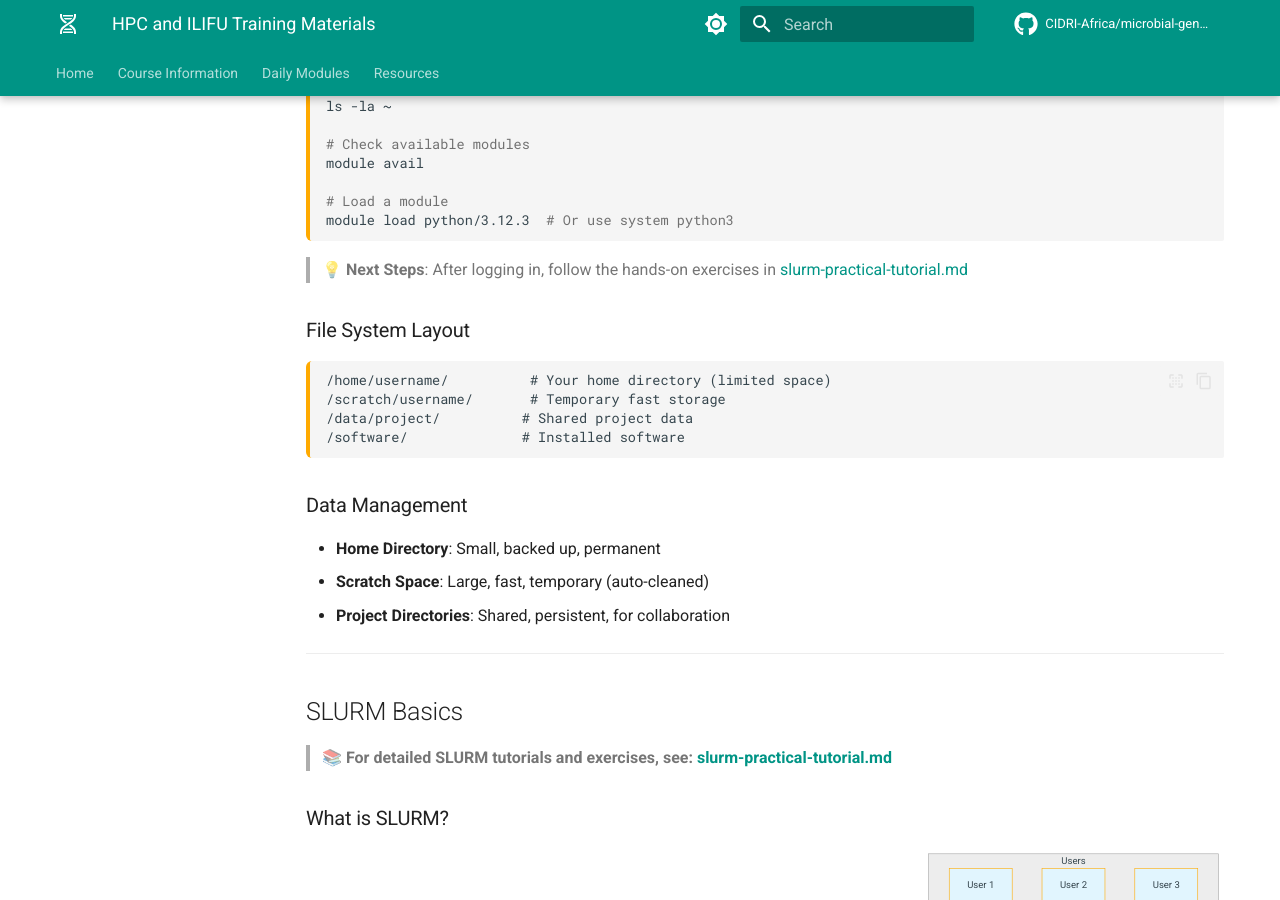
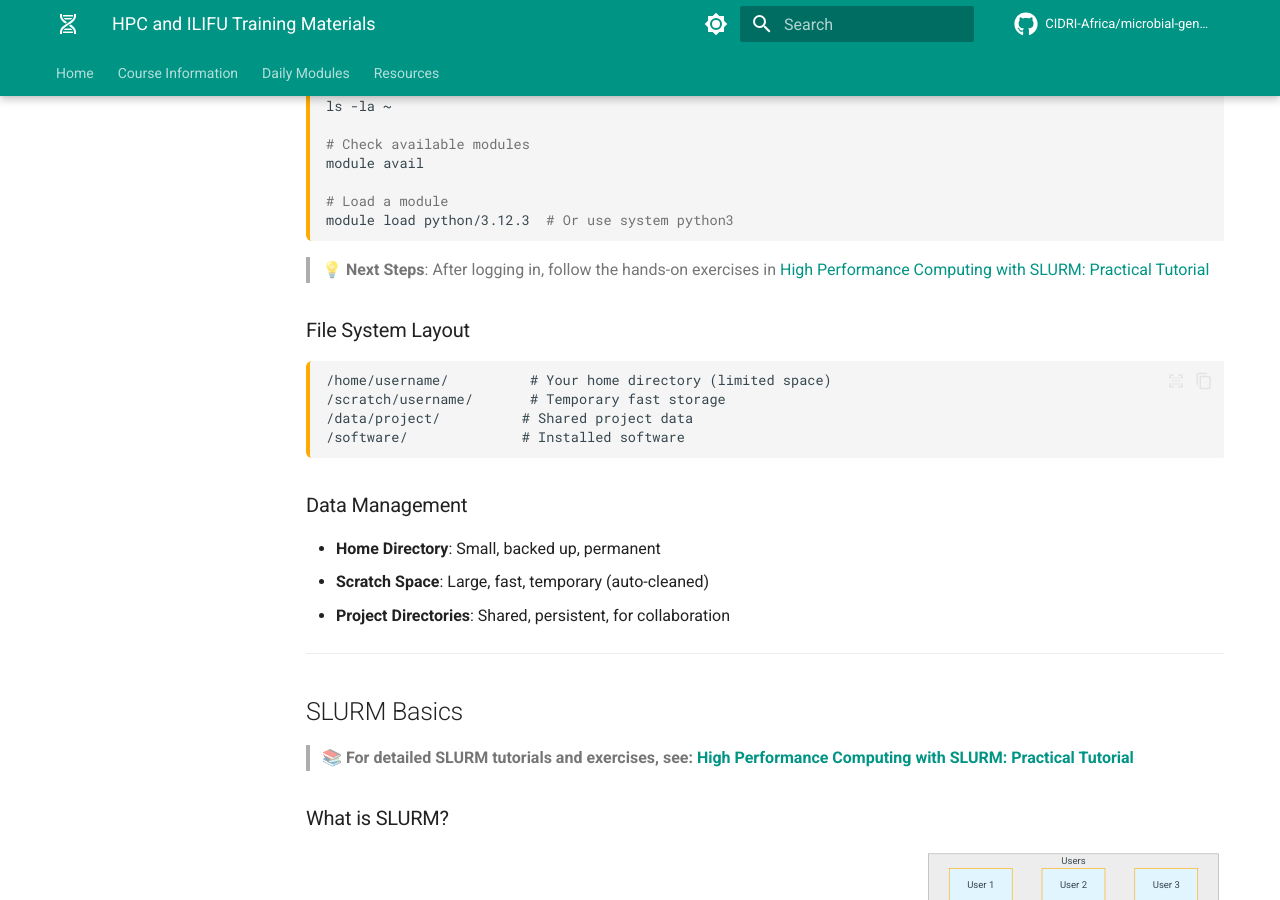
Before and after one commit to mamanambiya/microbial-genomics-training, an MkDocs documentation site: the page built from docs_src/day2/hpc-ilifu-training.md, in a window 1280 px wide and 900 px high, scrolled down 8969 px. Built offline with MkDocs 1.6.1 and Material for MkDocs 9.7.7, drawn with Linux system fonts in a browser that asks for light colours; comment, search, counter and statistics services are not loaded; some of the changed text lies outside the part shown.

Commit message:
Replace all .md filename references with proper document titles throughout documentation

````diff
--- a/docs_src/day2/hpc-ilifu-training.md
+++ b/docs_src/day2/hpc-ilifu-training.md
@@ -319,7 +319,7 @@ module avail
 module load python/3.12.3  # Or use system python3
 ```
 
-> 💡 **Next Steps**: After logging in, follow the hands-on exercises in [slurm-practical-tutorial.md](./slurm-practical-tutorial.md)
+> 💡 **Next Steps**: After logging in, follow the hands-on exercises in [High Performance Computing with SLURM: Practical Tutorial](./slurm-practical-tutorial.md)
 
 ### File System Layout
 
@@ -340,7 +340,7 @@ module load python/3.12.3  # Or use system python3
 
 ## SLURM Basics
 
-> 📚 **For detailed SLURM tutorials and exercises, see: [slurm-practical-tutorial.md](./slurm-practical-tutorial.md)**
+> 📚 **For detailed SLURM tutorials and exercises, see: [High Performance Computing with SLURM: Practical Tutorial](./slurm-practical-tutorial.md)**
 
 ### What is SLURM?
 
@@ -558,7 +558,7 @@ with Pool(8) as pool:
 
 ## Practical Examples
 
-> 📝 **Complete Step-by-Step Tutorials**: For detailed, hands-on SLURM exercises with explanations, see [slurm-practical-tutorial.md](./slurm-practical-tutorial.md)
+> 📝 **Complete Step-by-Step Tutorials**: For detailed, hands-on SLURM exercises with explanations, see [High Performance Computing with SLURM: Practical Tutorial](./slurm-practical-tutorial.md)
 
 ### Example 1: Python Data Analysis
 
@@ -688,7 +688,7 @@ module load python/3.12.3  # Or use system python3
 2. **Help Desk**: Submit support tickets
 3. **Community**: Ask on forums or Slack
 4. **Training**: Attend workshops
-5. **Practical Tutorials**: Work through [slurm-practical-tutorial.md](./slurm-practical-tutorial.md)
+5. **Practical Tutorials**: Work through [High Performance Computing with SLURM: Practical Tutorial](./slurm-practical-tutorial.md)
 
 ---
 
````
Also changed, not shown: docs_src/day2/slurm-practical-tutorial.md (+1 -1 lines), docs_src/day2/unix-commands-pathogen-examples.md (+2 -2 lines).
